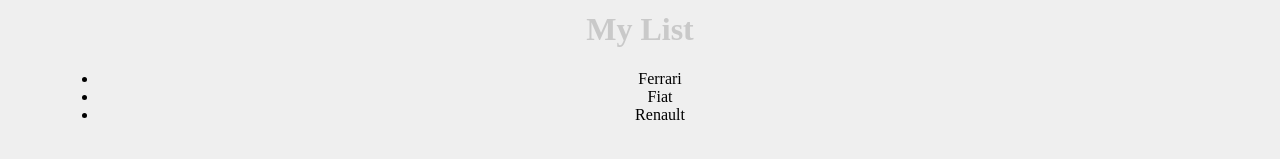
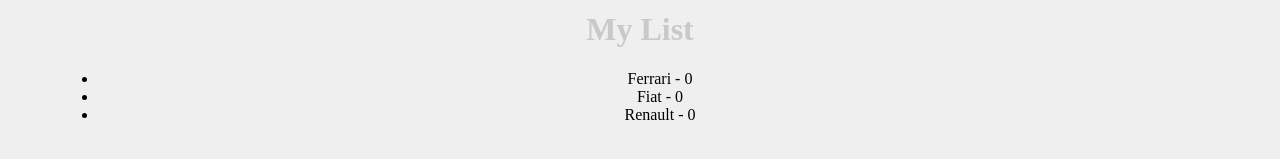
Before and after one commit to Ravelos/My-app, a React (Create React App) app: page / in a window 1280 px wide. Shown: the part 789-948 px from the top of the page. Built offline with nearby package versions, Linux system fonts and the light colour scheme.

Commit message:
using props in a different way

```diff
--- a/src/components/Item.js
+++ b/src/components/Item.js
@@ -1,8 +1,22 @@
-function Item(props){
+import PropTypes from 'prop-types'
+
+function Item({brand,release_year}){
     return(
         <>
-        <li>{props.brand}</li>
+            <li>
+                {brand} - {release_year}
+            </li>
         </>
     )
 }
+
+Item.propType={
+    brand: PropTypes.string.isRequired,
+    release_year: PropTypes.number,
+}
+
+Item.defaultProps={
+    brand: 'The brand was not specified',
+    release_year: 0,
+}
 export default Item
```
